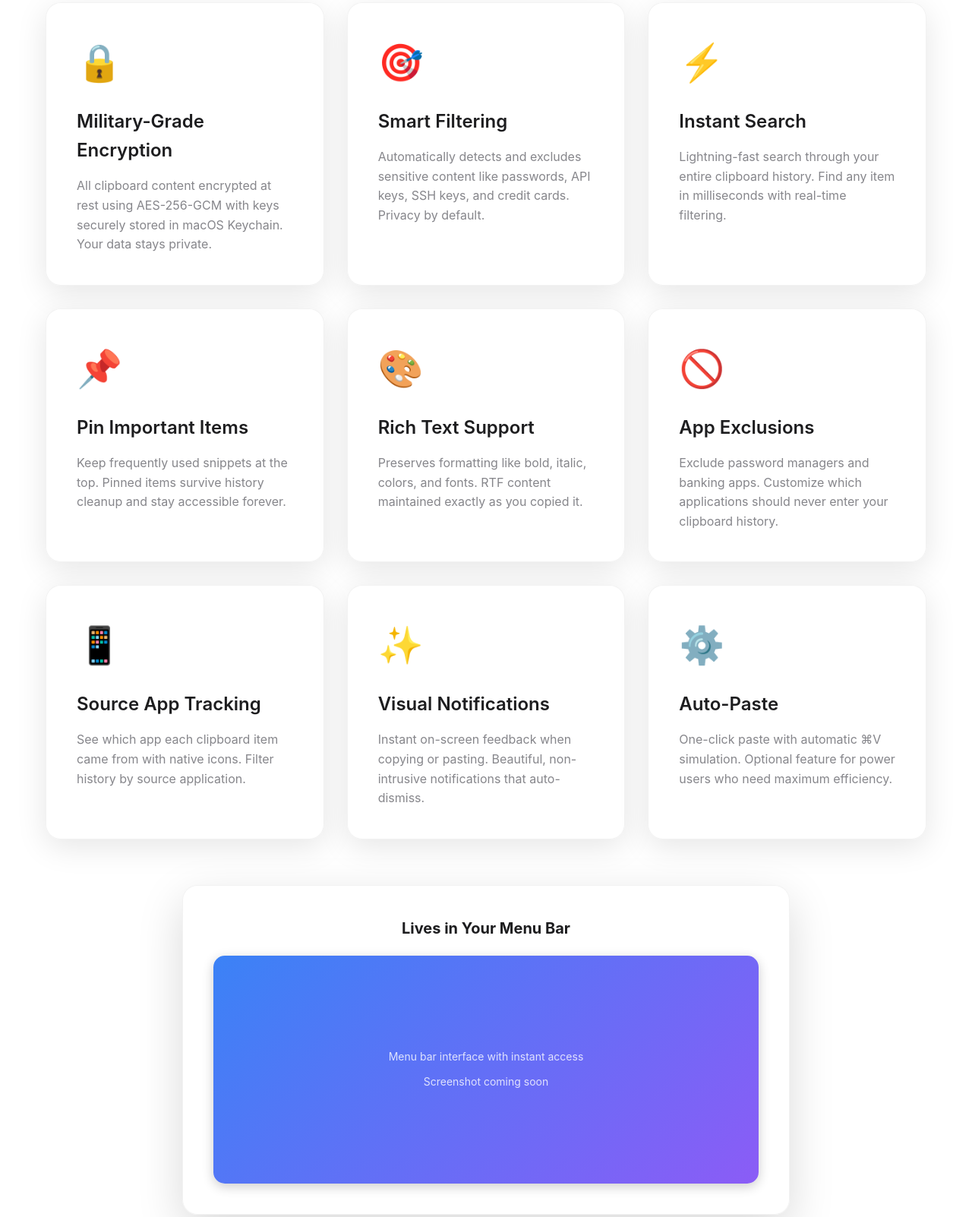
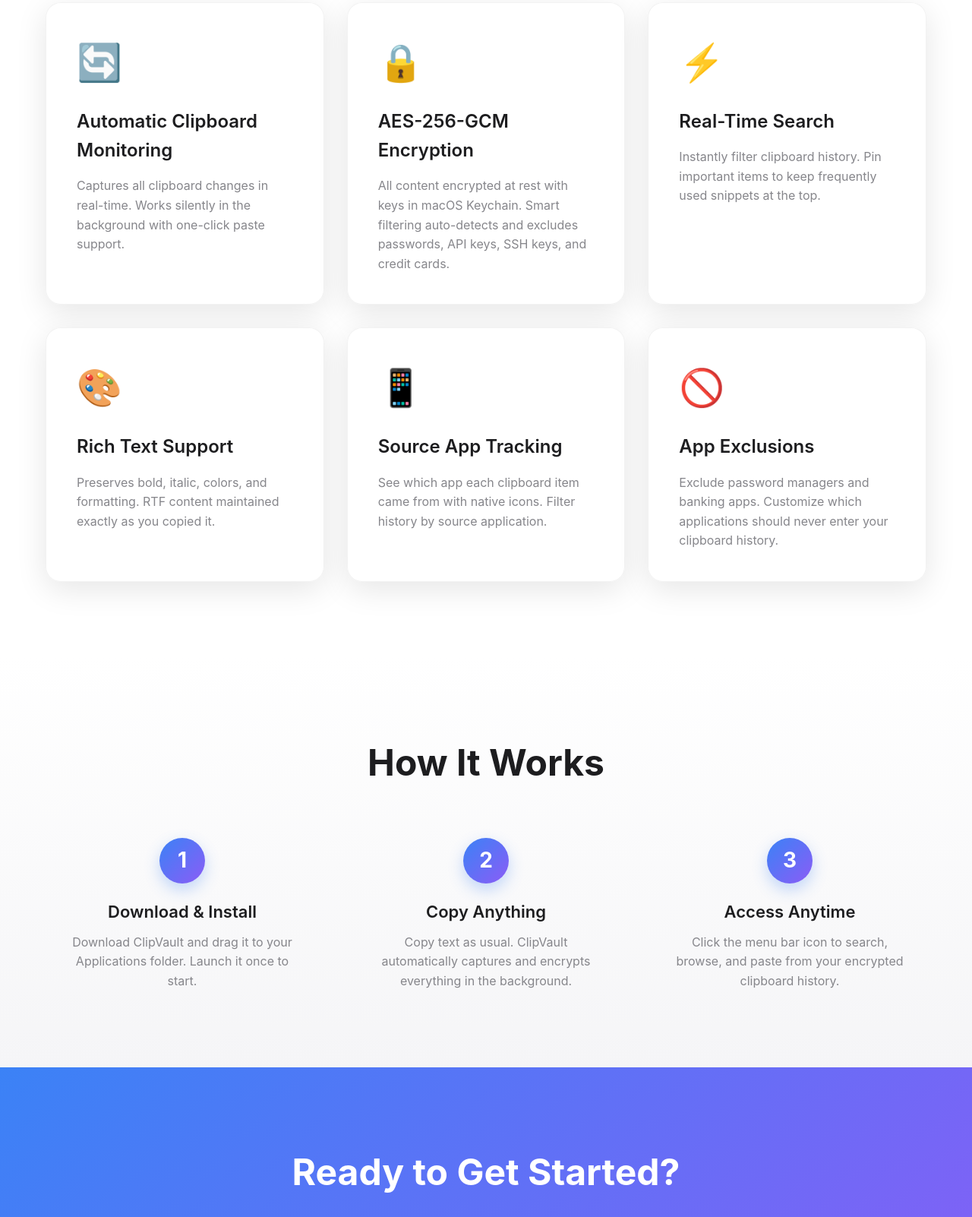
Before and after one commit to eddmann/ClipVault, a plain HTML site: page site/index.html in a window 1280 px wide. Shown: the part 1000-2602 px from the top of the page at 76% size. Drawn offline with Linux system fonts and the light colour scheme.

Commit message:
docs: align site copy with README and condense to 6 features
- Replace "military-grade encryption" with "AES-256-GCM encryption" in meta tags
- Condense feature cards from 9 to 6 by combining related features
- Update feature titles to match README terminology exactly
- Remove "Lives in Your Menu Bar" demo section
- Simplify CTA section wording

```diff
--- a/site/index.html
+++ b/site/index.html
@@ -37,7 +37,7 @@
     <meta property="og:title" content="ClipVault - Secure Clipboard Manager for macOS" />
     <meta
       property="og:description"
-      content="Free macOS clipboard manager with military-grade encryption. Never lose clipboard history again, with smart filtering and instant search."
+      content="Free macOS clipboard manager with AES-256-GCM encryption. Never lose clipboard history again, with smart filtering and instant search."
     />
     <meta
       property="og:image"
@@ -54,7 +54,7 @@
     />
     <meta
       property="twitter:description"
-      content="Free macOS clipboard manager with military-grade encryption. Never lose clipboard history again."
+      content="Free macOS clipboard manager with AES-256-GCM encryption. Never lose clipboard history again."
     />
     <meta
       property="twitter:image"
@@ -74,7 +74,7 @@
           "price": "0",
           "priceCurrency": "USD"
         },
-        "description": "A secure, privacy-focused clipboard manager for macOS with AES-256 encryption, smart filtering, and instant search capabilities.",
+        "description": "A secure, privacy-focused clipboard manager for macOS with AES-256-GCM encryption, smart filtering, and instant search capabilities.",
         "downloadUrl": "https://github.com/eddmann/ClipVault/releases",
         "softwareVersion": "1.0.0",
         "author": {
@@ -594,39 +594,26 @@
 
         <div class="features-grid">
           <div class="feature-card fade-in">
-            <span class="feature-icon">🔒</span>
-            <h3 class="feature-title">Military-Grade Encryption</h3>
+            <span class="feature-icon">🔄</span>
+            <h3 class="feature-title">Automatic Clipboard Monitoring</h3>
             <p class="feature-description">
-              All clipboard content encrypted at rest using AES-256-GCM with
-              keys securely stored in macOS Keychain. Your data stays private.
+              Captures all clipboard changes in real-time. Works silently in the background with one-click paste support.
             </p>
           </div>
 
           <div class="feature-card fade-in">
-            <span class="feature-icon">🎯</span>
-            <h3 class="feature-title">Smart Filtering</h3>
+            <span class="feature-icon">🔒</span>
+            <h3 class="feature-title">AES-256-GCM Encryption</h3>
             <p class="feature-description">
-              Automatically detects and excludes sensitive content like
-              passwords, API keys, SSH keys, and credit cards. Privacy by
-              default.
+              All content encrypted at rest with keys in macOS Keychain. Smart filtering auto-detects and excludes passwords, API keys, SSH keys, and credit cards.
             </p>
           </div>
 
           <div class="feature-card fade-in">
             <span class="feature-icon">⚡</span>
-            <h3 class="feature-title">Instant Search</h3>
+            <h3 class="feature-title">Real-Time Search</h3>
             <p class="feature-description">
-              Lightning-fast search through your entire clipboard history.
-              Find any item in milliseconds with real-time filtering.
-            </p>
-          </div>
-
-          <div class="feature-card fade-in">
-            <span class="feature-icon">📌</span>
-            <h3 class="feature-title">Pin Important Items</h3>
-            <p class="feature-description">
-              Keep frequently used snippets at the top. Pinned items survive
-              history cleanup and stay accessible forever.
+              Instantly filter clipboard history. Pin important items to keep frequently used snippets at the top.
             </p>
           </div>
 
@@ -634,8 +621,15 @@
             <span class="feature-icon">🎨</span>
             <h3 class="feature-title">Rich Text Support</h3>
             <p class="feature-description">
-              Preserves formatting like bold, italic, colors, and fonts. RTF
-              content maintained exactly as you copied it.
+              Preserves bold, italic, colors, and formatting. RTF content maintained exactly as you copied it.
+            </p>
+          </div>
+
+          <div class="feature-card fade-in">
+            <span class="feature-icon">📱</span>
+            <h3 class="feature-title">Source App Tracking</h3>
+            <p class="feature-description">
+              See which app each clipboard item came from with native icons. Filter history by source application.
             </p>
           </div>
 
@@ -643,56 +637,8 @@
             <span class="feature-icon">🚫</span>
             <h3 class="feature-title">App Exclusions</h3>
             <p class="feature-description">
-              Exclude password managers and banking apps. Customize which
-              applications should never enter your clipboard history.
+              Exclude password managers and banking apps. Customize which applications should never enter your clipboard history.
             </p>
-          </div>
-
-          <div class="feature-card fade-in">
-            <span class="feature-icon">📱</span>
-            <h3 class="feature-title">Source App Tracking</h3>
-            <p class="feature-description">
-              See which app each clipboard item came from with native icons.
-              Filter history by source application.
-            </p>
-          </div>
-
-          <div class="feature-card fade-in">
-            <span class="feature-icon">✨</span>
-            <h3 class="feature-title">Visual Notifications</h3>
-            <p class="feature-description">
-              Instant on-screen feedback when copying or pasting. Beautiful,
-              non-intrusive notifications that auto-dismiss.
-            </p>
-          </div>
-
-          <div class="feature-card fade-in">
-            <span class="feature-icon">⚙️</span>
-            <h3 class="feature-title">Auto-Paste</h3>
-            <p class="feature-description">
-              One-click paste with automatic ⌘V simulation. Optional feature
-              for power users who need maximum efficiency.
-            </p>
-          </div>
-        </div>
-
-        <div class="demo-preview">
-          <h3
-            style="
-              text-align: center;
-              margin-bottom: 20px;
-              font-size: 20px;
-              color: var(--dark);
-            "
-          >
-            Lives in Your Menu Bar
-          </h3>
-          <div class="demo-image">
-            <!-- Screenshot will go here -->
-            <div>
-              <p style="margin-bottom: 10px; font-size: 14px; opacity: 0.8;">Menu bar interface with instant access</p>
-              <p style="font-size: 14px; opacity: 0.8;">Screenshot coming soon</p>
-            </div>
           </div>
         </div>
       </div>
@@ -734,9 +680,9 @@
     <!-- CTA Section -->
     <section class="cta" id="download">
       <div class="container">
-        <h2>Ready to Secure Your Clipboard?</h2>
+        <h2>Ready to Get Started?</h2>
         <p>
-          Download ClipVault today. Free, open source, and built for privacy.
+          Free, open source, and built for privacy.
         </p>
         <a
           href="https://github.com/eddmann/ClipVault/releases"
```
